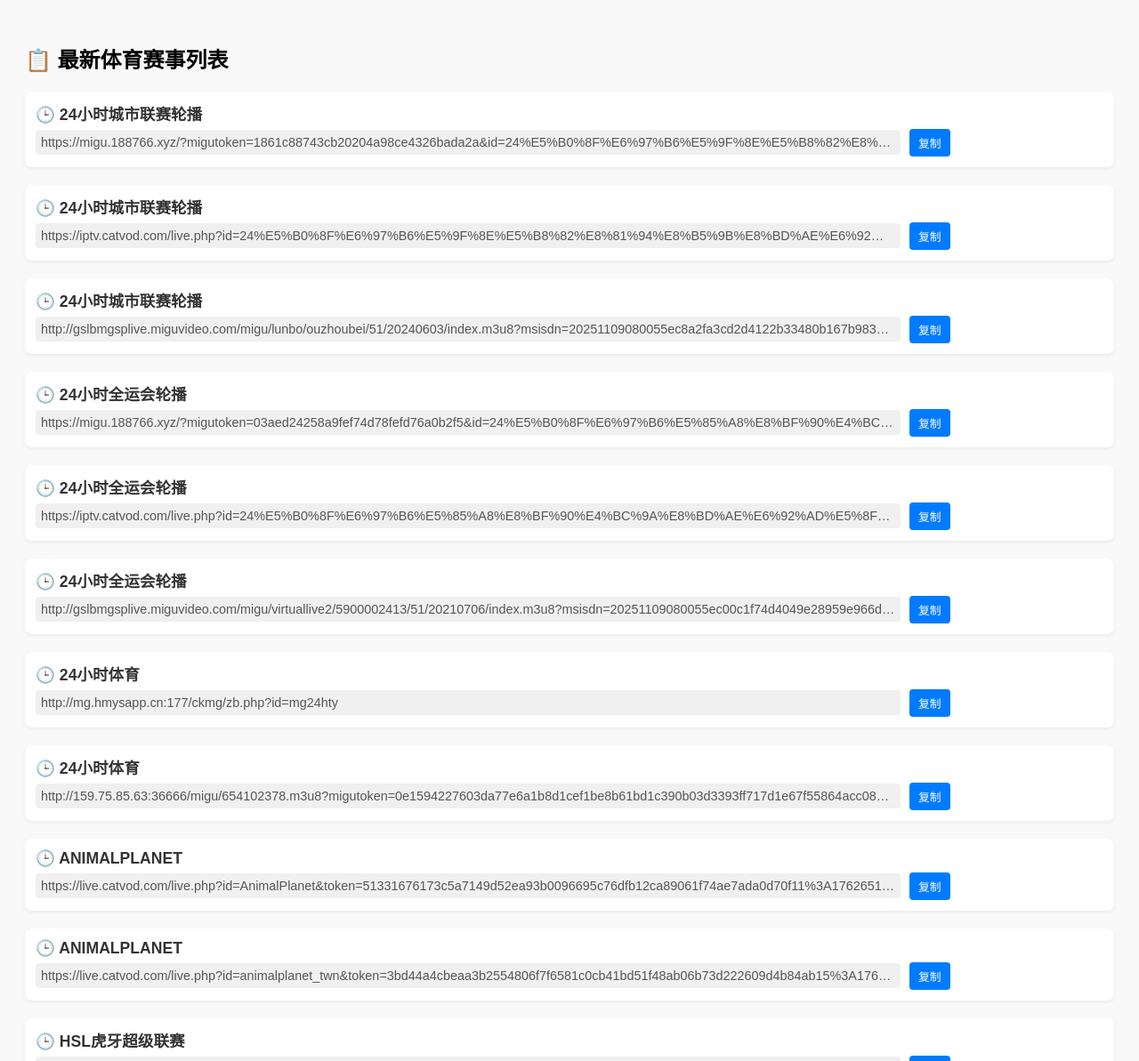
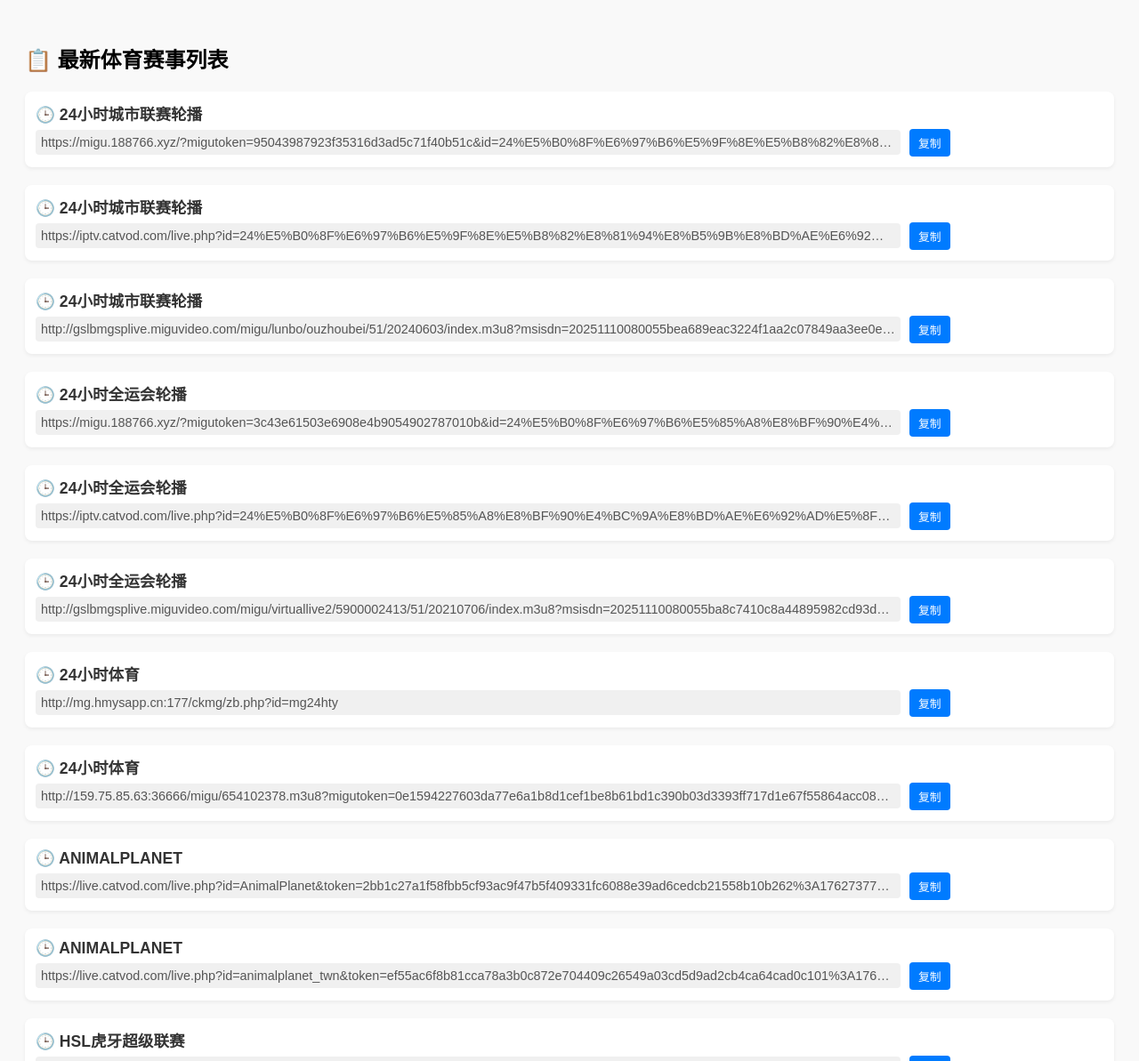
Before and after one commit to kimwang1978/iptv.github.io, a Jekyll site: the page tiyu.html, which Jekyll copies as it is, in a window 1280 px wide. Shown: the top 1193 px of the page at 89% size. Built offline with Jekyll 4.4.1, drawn with Linux system fonts in a browser that asks for light colours.

Commit message:
Sync File 2025-11-10 03:51:36

```diff
--- a/tiyu.html
+++ b/tiyu.html
@@ -52,7 +52,7 @@
         <div class="item">
             <div class="title">🕒 24小时城市联赛轮播</div>
             <div class="url-wrapper">
-                <div class="url" id="url_0">https://migu.188766.xyz/?migutoken=1861c88743cb20204a98ce4326bada2a&id=24%E5%B0%8F%E6%97%B6%E5%9F%8E%E5%B8%82%E8%81%94%E8%B5%9B%E8%BD%AE%E6%92%AD%E5%8F%B0&type=yy</div>
+                <div class="url" id="url_0">https://migu.188766.xyz/?migutoken=95043987923f35316d3ad5c71f40b51c&id=24%E5%B0%8F%E6%97%B6%E5%9F%8E%E5%B8%82%E8%81%94%E8%B5%9B%E8%BD%AE%E6%92%AD%E5%8F%B0&type=yy</div>
                 <button class="copy-btn" onclick="copyToClipboard('url_0')">复制</button>
             </div>
         </div>
@@ -68,7 +68,7 @@
         <div class="item">
             <div class="title">🕒 24小时城市联赛轮播</div>
             <div class="url-wrapper">
-                <div class="url" id="url_2">http://gslbmgsplive.miguvideo.com/migu/lunbo/ouzhoubei/51/20240603/index.m3u8?msisdn=20251109080055ec8a2fa3cd2d4122b33480b167b983d0&mdspid=&spid=800033&netType=0&sid=5910022136&pid=2028597139&timestamp=20251109080055&Channel_ID=0116_2600000900-99000-201600010010027&ProgramID=915512915&ParentNodeID=-99&assertID=5910022136&client_ip=106.13.250.83&SecurityKey=20251109080055&promotionId=&mvid=5900006618&mcid=500020&playurlVersion=WX-A1-8.10.1-RELEASE&userid=&jmhm=&videocodec=h264&bean=mgspad&tid=android&conFee=0&puData=2003f881e4c533603c6a6b6faebfba76&ddCalcu=6270ea00b35ff0b8e8a1fe64bc65a363c630</div>
+                <div class="url" id="url_2">http://gslbmgsplive.miguvideo.com/migu/lunbo/ouzhoubei/51/20240603/index.m3u8?msisdn=20251110080055bea689eac3224f1aa2c07849aa3ee0ef&mdspid=&spid=800033&netType=0&sid=5910022136&pid=2028597139&timestamp=20251110080055&Channel_ID=0116_2600000900-99000-201600010010027&ProgramID=915512915&ParentNodeID=-99&assertID=5910022136&client_ip=106.13.250.83&SecurityKey=20251110080055&promotionId=&mvid=5900006618&mcid=500020&playurlVersion=WX-A1-8.10.1-RELEASE&userid=&jmhm=&videocodec=h264&bean=mgspad&tid=android&conFee=0&puData=d958c3b0dbe89be96ac185b5f19ca7ab&ddCalcu=bda9e751a85cc0931bf05dbb5e8819cbae69</div>
                 <button class="copy-btn" onclick="copyToClipboard('url_2')">复制</button>
             </div>
         </div>
@@ -76,7 +76,7 @@
         <div class="item">
             <div class="title">🕒 24小时全运会轮播</div>
             <div class="url-wrapper">
-                <div class="url" id="url_3">https://migu.188766.xyz/?migutoken=03aed24258a9fef74d78fefd76a0b2f5&id=24%E5%B0%8F%E6%97%B6%E5%85%A8%E8%BF%90%E4%BC%9A%E8%BD%AE%E6%92%AD%E5%8F%B0&type=yy</div>
+                <div class="url" id="url_3">https://migu.188766.xyz/?migutoken=3c43e61503e6908e4b9054902787010b&id=24%E5%B0%8F%E6%97%B6%E5%85%A8%E8%BF%90%E4%BC%9A%E8%BD%AE%E6%92%AD%E5%8F%B0&type=yy</div>
                 <button class="copy-btn" onclick="copyToClipboard('url_3')">复制</button>
             </div>
         </div>
@@ -92,7 +92,7 @@
         <div class="item">
             <div class="title">🕒 24小时全运会轮播</div>
             <div class="url-wrapper">
-                <div class="url" id="url_5">http://gslbmgsplive.miguvideo.com/migu/virtuallive2/5900002413/51/20210706/index.m3u8?msisdn=20251109080055ec00c1f74d4049e28959e966d99c172a&mdspid=&spid=800033&netType=0&sid=5910019527&pid=2028597139&timestamp=20251109080055&Channel_ID=0116_2600000900-99000-201600010010027&ProgramID=713600957&ParentNodeID=-99&assertID=5910019527&client_ip=106.13.250.83&SecurityKey=20251109080055&promotionId=&mvid=5900002443&mcid=500020&playurlVersion=WX-A1-8.10.1-RELEASE&userid=&jmhm=&videocodec=h264&bean=mgspad&tid=android&conFee=0&puData=e83cf810468de70d1cb8a4299f540874&ddCalcu=4e78e8300c34f058f190942648ad8eb7c01d</div>
+                <div class="url" id="url_5">http://gslbmgsplive.miguvideo.com/migu/virtuallive2/5900002413/51/20210706/index.m3u8?msisdn=20251110080055ba8c7410c8a44895982cd93db9947d79&mdspid=&spid=800033&netType=0&sid=5910019527&pid=2028597139&timestamp=20251110080055&Channel_ID=0116_2600000900-99000-201600010010027&ProgramID=713600957&ParentNodeID=-99&assertID=5910019527&client_ip=106.13.250.83&SecurityKey=20251110080055&promotionId=&mvid=5900002443&mcid=500020&playurlVersion=WX-A1-8.10.1-RELEASE&userid=&jmhm=&videocodec=h264&bean=mgspad&tid=android&conFee=0&puData=9a7a8e3cb1b8fca93bba499a4792d944&ddCalcu=494ae971da32809e734cab919b48afbcba39</div>
                 <button class="copy-btn" onclick="copyToClipboard('url_5')">复制</button>
             </div>
         </div>
@@ -116,7 +116,7 @@
         <div class="item">
             <div class="title">🕒 ANIMALPLANET</div>
             <div class="url-wrapper">
-                <div class="url" id="url_8">https://live.catvod.com/live.php?id=AnimalPlanet&token=51331676173c5a7149d52ea93b0096695c76dfb12ca89061f74ae7ada0d70f11%3A1762651360%3AMTM1LjIzMi4yMDAuMjA4</div>
+                <div class="url" id="url_8">https://live.catvod.com/live.php?id=AnimalPlanet&token=2bb1c27a1f58fbb5cf93ac9f47b5f409331fc6088e39ad6cedcb21558b10b262%3A1762737776%3ANTIuMTc2LjE5LjE5NA%3D%3D</div>
                 <button class="copy-btn" onclick="copyToClipboard('url_8')">复制</button>
             </div>
         </div>
@@ -124,7 +124,7 @@
         <div class="item">
             <div class="title">🕒 ANIMALPLANET</div>
             <div class="url-wrapper">
-                <div class="url" id="url_9">https://live.catvod.com/live.php?id=animalplanet_twn&token=3bd44a4cbeaa3b2554806f7f6581c0cb41bd51f48ab06b73d222609d4b84ab15%3A1762651360%3AMTM1LjIzMi4yMDAuMjA4</div>
+                <div class="url" id="url_9">https://live.catvod.com/live.php?id=animalplanet_twn&token=ef55ac6f8b81cca78a3b0c872e704409c26549a03cd5d9ad2cb4ca64cad0c101%3A1762737776%3ANTIuMTc2LjE5LjE5NA%3D%3D</div>
                 <button class="copy-btn" onclick="copyToClipboard('url_9')">复制</button>
             </div>
         </div>
```
